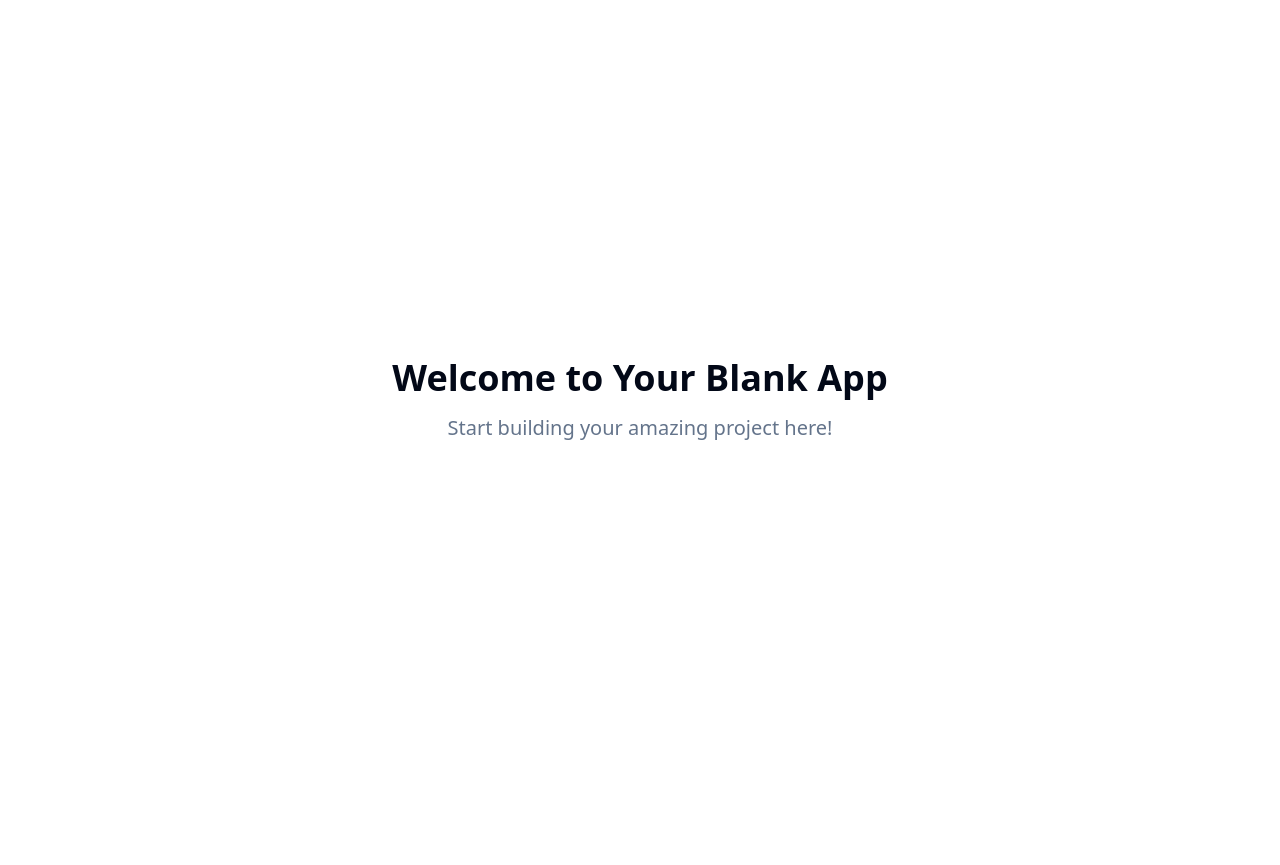
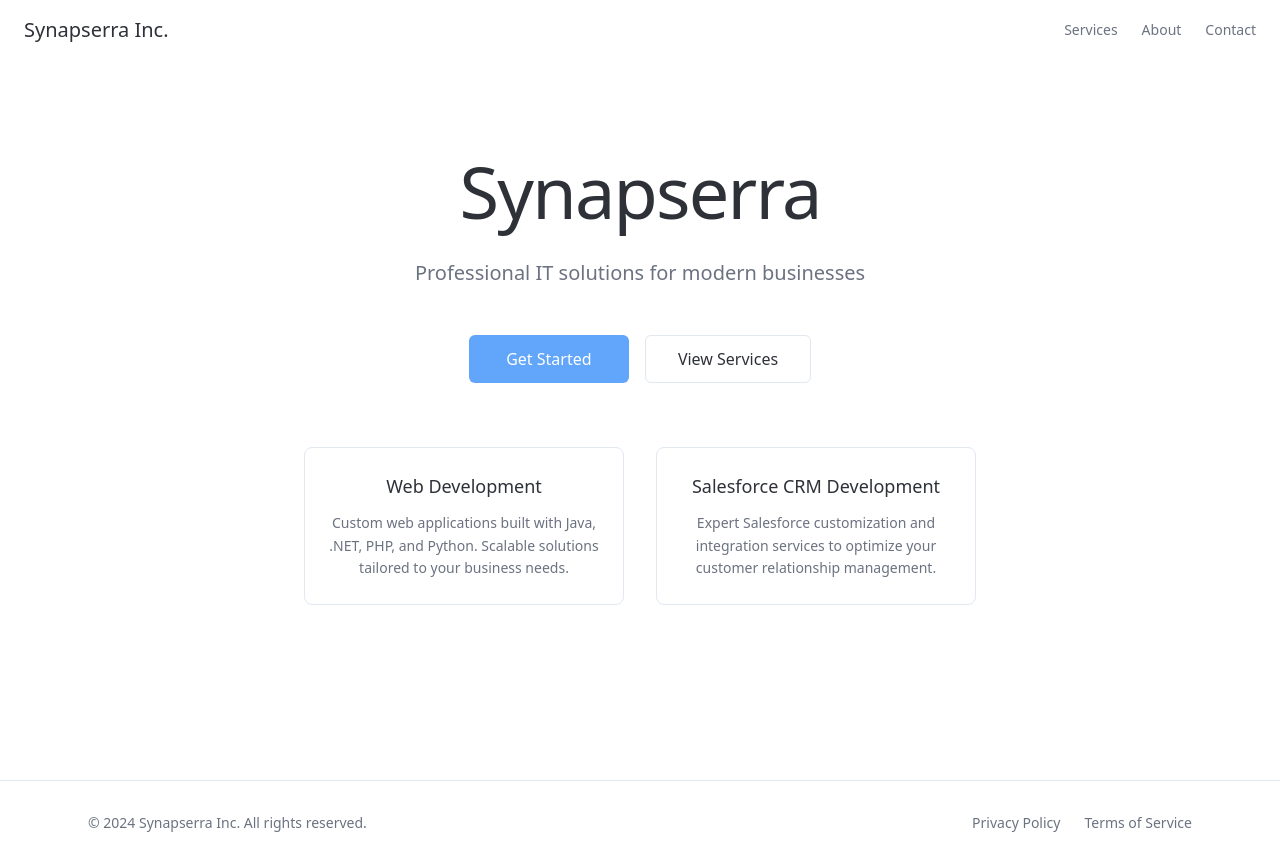
Before and after one commit to aniruddhanath1/synapserra-web-spark, a React (Vite) app: page / in a window 1280 px wide. Before the commit the page ends 800 px from the top, so only its background shows below. Built offline with nearby package versions, Linux system fonts and the light colour scheme.

Commit message:
Create Synapserra Inc. website
Create a simple static website for Synapserra Inc., an IT service company. The design should be similar to Google's UI, focusing on simplicity. The website should highlight services such as Web Development (Java, .NET, PHP, Python) and Salesforce CRM Development.

```diff
--- a/src/index.css
+++ b/src/index.css
@@ -9,25 +9,25 @@ All colors MUST be HSL.
 @layer base {
   :root {
     --background: 0 0% 100%;
-    --foreground: 222.2 84% 4.9%;
+    --foreground: 220 9% 20%;
 
     --card: 0 0% 100%;
-    --card-foreground: 222.2 84% 4.9%;
+    --card-foreground: 220 9% 20%;
 
     --popover: 0 0% 100%;
-    --popover-foreground: 222.2 84% 4.9%;
+    --popover-foreground: 220 9% 20%;
 
-    --primary: 222.2 47.4% 11.2%;
-    --primary-foreground: 210 40% 98%;
+    --primary: 213 94% 68%;
+    --primary-foreground: 0 0% 100%;
 
-    --secondary: 210 40% 96.1%;
-    --secondary-foreground: 222.2 47.4% 11.2%;
+    --secondary: 220 13% 95%;
+    --secondary-foreground: 220 9% 20%;
 
-    --muted: 210 40% 96.1%;
-    --muted-foreground: 215.4 16.3% 46.9%;
+    --muted: 220 13% 95%;
+    --muted-foreground: 220 9% 46%;
 
-    --accent: 210 40% 96.1%;
-    --accent-foreground: 222.2 47.4% 11.2%;
+    --accent: 213 94% 68%;
+    --accent-foreground: 0 0% 100%;
 
     --destructive: 0 84.2% 60.2%;
     --destructive-foreground: 210 40% 98%;
--- a/src/pages/Index.tsx
+++ b/src/pages/Index.tsx
@@ -1,12 +1,99 @@
-// Update this page (the content is just a fallback if you fail to update the page)
+import { Button } from "@/components/ui/button";
 
 const Index = () => {
   return (
-    <div className="min-h-screen flex items-center justify-center bg-background">
-      <div className="text-center">
-        <h1 className="text-4xl font-bold mb-4">Welcome to Your Blank App</h1>
-        <p className="text-xl text-muted-foreground">Start building your amazing project here!</p>
-      </div>
+    <div className="min-h-screen bg-background">
+      {/* Header */}
+      <header className="flex items-center justify-between px-6 py-4">
+        <div className="text-xl font-normal text-foreground">
+          Synapserra Inc.
+        </div>
+        <nav className="flex items-center gap-6">
+          <a href="#services" className="text-sm text-muted-foreground hover:text-foreground transition-colors">
+            Services
+          </a>
+          <a href="#about" className="text-sm text-muted-foreground hover:text-foreground transition-colors">
+            About
+          </a>
+          <a href="#contact" className="text-sm text-muted-foreground hover:text-foreground transition-colors">
+            Contact
+          </a>
+        </nav>
+      </header>
+
+      {/* Main Content */}
+      <main className="flex flex-col items-center justify-center min-h-[80vh] px-6">
+        <div className="text-center max-w-2xl mx-auto">
+          {/* Company Name */}
+          <h1 className="text-6xl md:text-7xl font-normal text-foreground mb-8 tracking-tight">
+            Synapserra
+          </h1>
+
+          {/* Tagline */}
+          <p className="text-xl text-muted-foreground mb-12 max-w-lg mx-auto">
+            Professional IT solutions for modern businesses
+          </p>
+
+          {/* Action Buttons */}
+          <div className="flex flex-col sm:flex-row gap-4 justify-center items-center mb-16">
+            <Button
+              size="lg"
+              className="min-w-[160px] h-12 text-base font-normal"
+            >
+              Get Started
+            </Button>
+            <Button
+              variant="outline"
+              size="lg"
+              className="min-w-[160px] h-12 text-base font-normal"
+            >
+              View Services
+            </Button>
+          </div>
+
+          {/* Services */}
+          <div id="services" className="grid grid-cols-1 md:grid-cols-2 gap-8 max-w-4xl mx-auto">
+            <div className="p-6 rounded-lg border border-border bg-card hover:shadow-sm transition-shadow">
+              <h3 className="text-lg font-medium text-foreground mb-3">
+                Web Development
+              </h3>
+              <p className="text-muted-foreground text-sm leading-relaxed">
+                Custom web applications built with Java, .NET, PHP, and Python.
+                Scalable solutions tailored to your business needs.
+              </p>
+            </div>
+
+            <div className="p-6 rounded-lg border border-border bg-card hover:shadow-sm transition-shadow">
+              <h3 className="text-lg font-medium text-foreground mb-3">
+                Salesforce CRM Development
+              </h3>
+              <p className="text-muted-foreground text-sm leading-relaxed">
+                Expert Salesforce customization and integration services
+                to optimize your customer relationship management.
+              </p>
+            </div>
+          </div>
+        </div>
+      </main>
+
+      {/* Footer */}
+      <footer className="border-t border-border mt-20">
+        <div className="max-w-6xl mx-auto px-6 py-8">
+          <div className="flex flex-col md:flex-row justify-between items-center gap-4">
+            <div className="text-sm text-muted-foreground">
+              © 2024 Synapserra Inc. All rights reserved.
+            </div>
+            <div className="flex gap-6">
+              <a href="#privacy" className="text-sm text-muted-foreground hover:text-foreground transition-colors">
+                Privacy Policy
+              </a>
+              <a href="#terms" className="text-sm text-muted-foreground hover:text-foreground transition-colors">
+                Terms of Service
+              </a>
+            </div>
+          </div>
+        </div>
+      </footer>
     </div>
   );
 };
```
